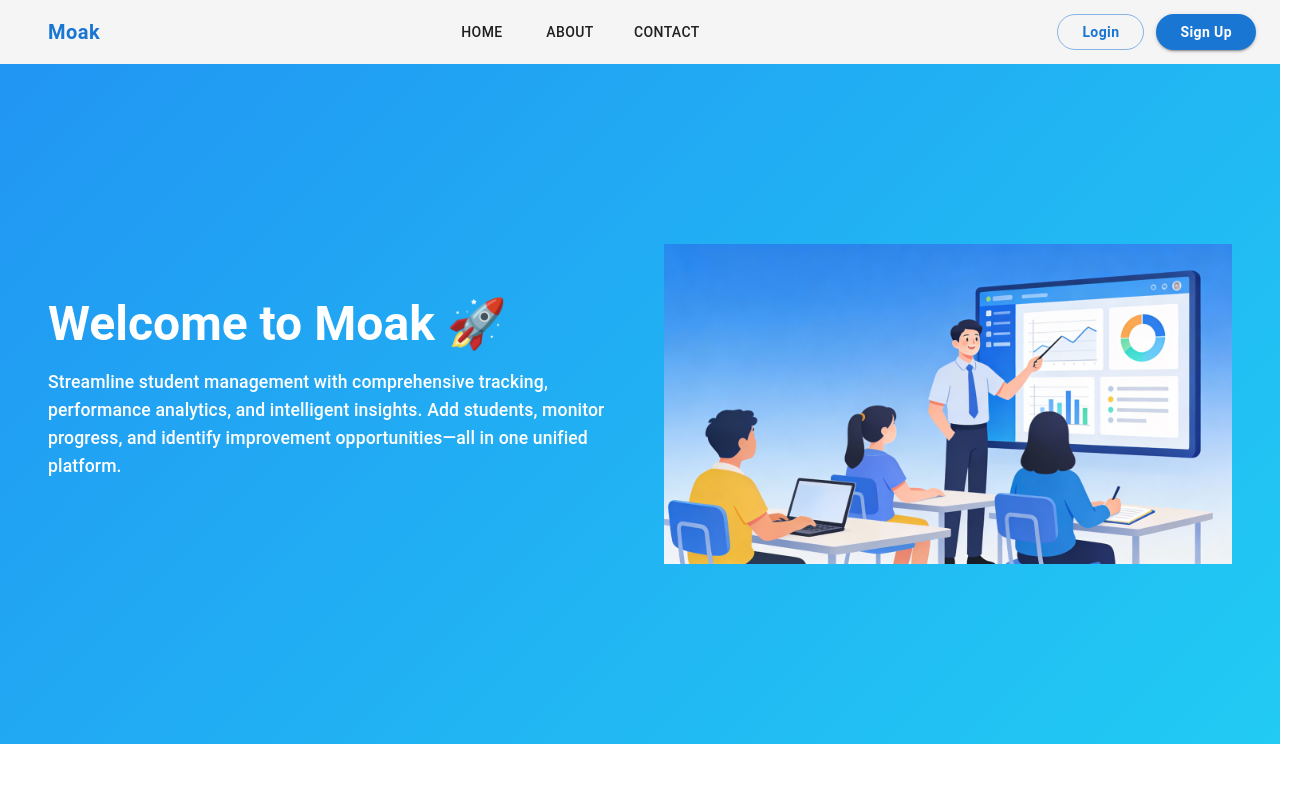
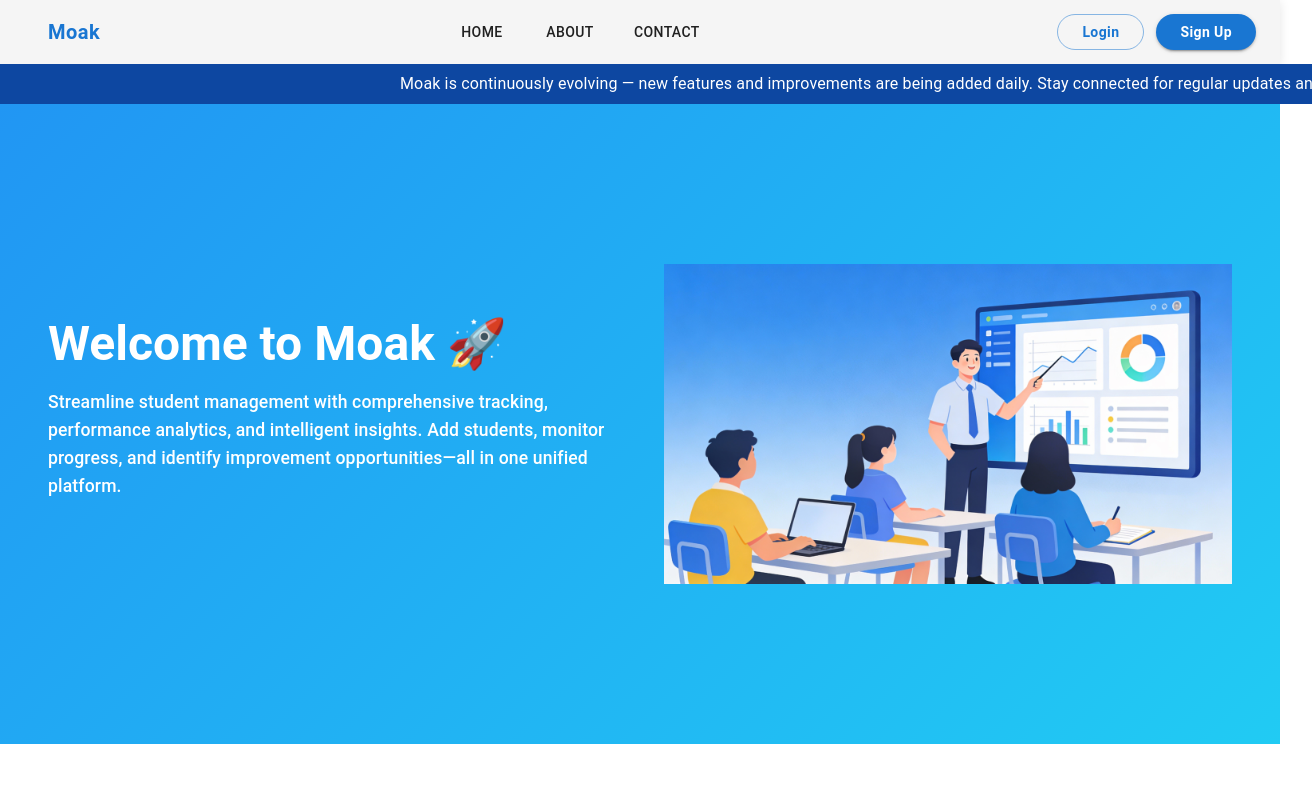
Before and after one commit to akashkumar12345/studentdatatracker, a React (Create React App) app in the folder Frontend/: page / in a window 1280 px wide. Shown: the top 800 px of the page, 1312 px wide, since content can reach past the window. Built offline with nearby package versions, Linux system fonts and the light colour scheme; some icons are missing.

Commit message:
Added Marquee Text for information

```diff
--- a/Frontend/src/HomePage/Home.jsx
+++ b/Frontend/src/HomePage/Home.jsx
@@ -1,16 +1,50 @@
 import React from "react";
 import Header from "./Header";
 import Footer from "./Footer";
-import { Box, Button, Typography } from "@mui/material";
+import { Box, Typography } from "@mui/material";
 
 const Home = () => {
   return (
     <>
       <Header />
 
+      {/* Info marquee / banner */}
       <Box
         sx={{
-          height: "85vh",
+          width: "100%",
+          bgcolor: "#0d47a1",
+          color: "#fff",
+          py: 1,
+          px: 2,
+          display: "flex",
+          justifyContent: "center",
+          alignItems: "center",
+          fontSize: { xs: "0.8rem", md: "0.9rem" },
+          fontWeight: 500,
+          overflow: "hidden",
+        }}
+      >
+        <Typography
+          component="div"
+          sx={{
+            whiteSpace: "nowrap",
+            display: "inline-block",
+            animation: "scrollText 15s linear infinite",
+            "@keyframes scrollText": {
+              "0%": { transform: "translateX(100%)" },
+              "100%": { transform: "translateX(-100%)" },
+            },
+          }}
+        >
+          Moak is continuously evolving — new features and improvements are
+          being added daily. Stay connected for regular updates and
+          enhancements.
+        </Typography>
+      </Box>
+
+      <Box
+        sx={{
+          height: "80vh",
           display: "flex",
           alignItems: "center",
           justifyContent: "center",
@@ -30,7 +64,11 @@ const Home = () => {
         >
           <Typography
             variant="h3"
-            sx={{ fontWeight: "bold", mb: 2, fontSize: { xs: "2rem", md: "3rem" } }}
+            sx={{
+              fontWeight: "bold",
+              mb: 2,
+              fontSize: { xs: "2rem", md: "3rem" },
+            }}
           >
             Welcome to Moak 🚀
           </Typography>
@@ -49,35 +87,20 @@ const Home = () => {
             monitor progress, and identify improvement opportunities—all in one
             unified platform.
           </Typography>
-
-          {/* <Button
-            variant="contained"
-            sx={{
-              backgroundColor: "#fff",
-              color: "#2196f3",
-              fontWeight: "bold",
-              px: 4,
-              py: 1.5,
-              borderRadius: 3,
-              "&:hover": { backgroundColor: "#e3f2fd" },
-            }}
-          >
-            Get Started
-          </Button> */}
         </Box>
 
         {/* Right: image */}
         <Box
           sx={{
             flex: 1,
-            display: { xs: "none", md: "flex" }, // mobile pe hide
+            display: { xs: "none", md: "flex" }, // hide on mobile
             justifyContent: "center",
             alignItems: "center",
           }}
         >
           <Box
             component="img"
-            src="/home.png"          // public/home.png
+            src="/home.png" // public/home.png
             alt="Student dashboard illustration"
             sx={{
               maxWidth: "100%",
```
